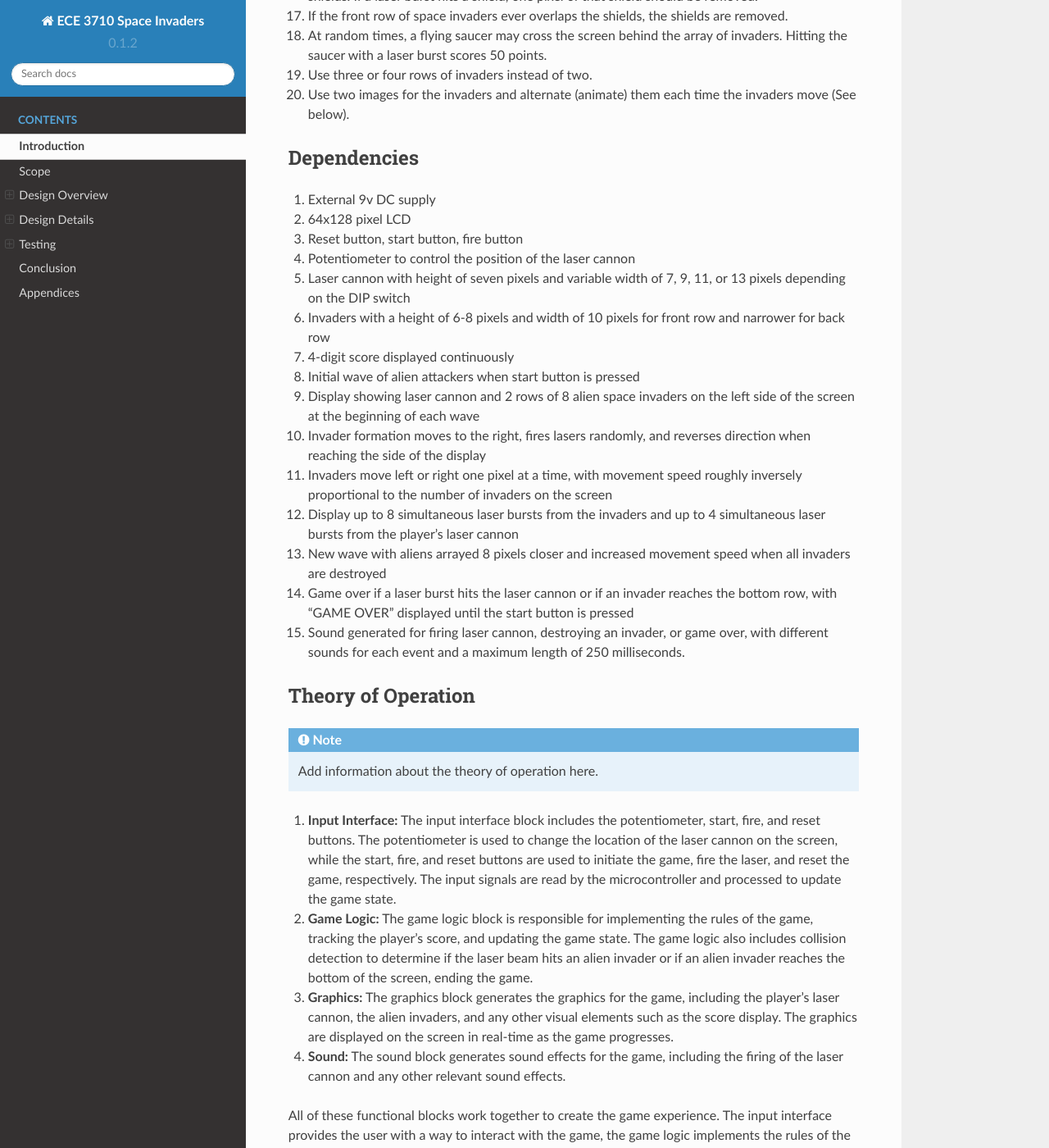
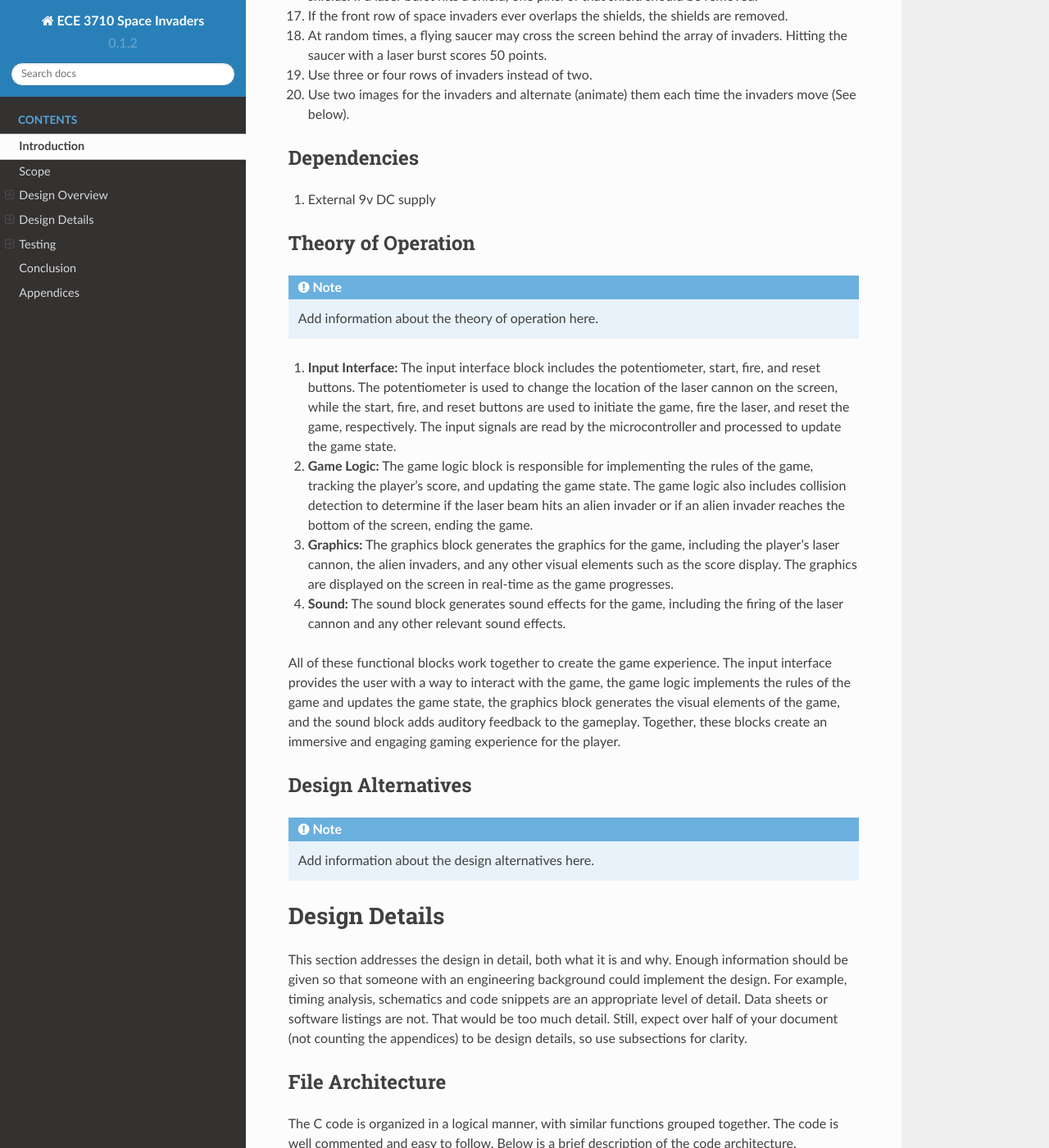
Before and after one commit to wattsjake/ece3710-notes, a Sphinx documentation site: the page built from docs/source/project.rst, in a window 1280 px wide and 1400 px high, scrolled down 2586 px. Shown: the whole window at 82% size. Built offline with Sphinx 7.4.7 and the Read the Docs theme 2.0.0, drawn with Linux system fonts in a browser that asks for light colours; some of the changed text lies outside the part shown.

Commit message:
changed a few things

```diff
--- a/docs/source/project.rst
+++ b/docs/source/project.rst
@@ -117,20 +117,7 @@ Dependencies
 .. _dependencies:
 
 1. External 9v DC supply
-2. 64x128 pixel LCD
-3. Reset button, start button, fire button
-4. Potentiometer to control the position of the laser cannon
-5. Laser cannon with height of seven pixels and variable width of 7, 9, 11, or 13 pixels depending on the DIP switch
-6. Invaders with a height of 6-8 pixels and width of 10 pixels for front row and narrower for back row
-7. 4-digit score displayed continuously
-8. Initial wave of alien attackers when start button is pressed
-9. Display showing laser cannon and 2 rows of 8 alien space invaders on the left side of the screen at the beginning of each wave
-10. Invader formation moves to the right, fires lasers randomly, and reverses direction when reaching the side of the display
-11. Invaders move left or right one pixel at a time, with movement speed roughly inversely proportional to the number of invaders on the screen
-12. Display up to 8 simultaneous laser bursts from the invaders and up to 4 simultaneous laser bursts from the player's laser cannon
-13. New wave with aliens arrayed 8 pixels closer and increased movement speed when all invaders are destroyed
-14. Game over if a laser burst hits the laser cannon or if an invader reaches the bottom row, with "GAME OVER" displayed until the start button is pressed
-15. Sound generated for firing laser cannon, destroying an invader, or game over, with different sounds for each event and a maximum length of 250 milliseconds.
+
 
 Theory of Operation
 --------------------
@@ -149,28 +136,6 @@ Theory of Operation
 4. **Sound:** The sound block generates sound effects for the game, including the firing of the laser cannon and any other relevant sound effects.
 
 All of these functional blocks work together to create the game experience. The input interface provides the user with a way to interact with the game, the game logic implements the rules of the game and updates the game state, the graphics block generates the visual elements of the game, and the sound block adds auditory feedback to the gameplay. Together, these blocks create an immersive and engaging gaming experience for the player.
-
-Below is an image of the hardware of the game. The hardware consists of the following components:
-
-    .. image:: images/overview-8051-periferals.jpg
-        :width: 350
-        :height: 750
-        :alt: 8051 Periferals
-        :align: center
-
-Figure 2. 8051 Periferals
-
-
-1. Reset button
-2. JTAG connector for programming
-3. 5V power supply
-4. 8051 microcontroller
-5. NJM2113 audio amplifier
-6. 8 DIP switches
-7. Potentiometer
-8. Fire button
-9. 64x128 pixel LCD
-10. Start button
 
 
 Design Alternatives
```
